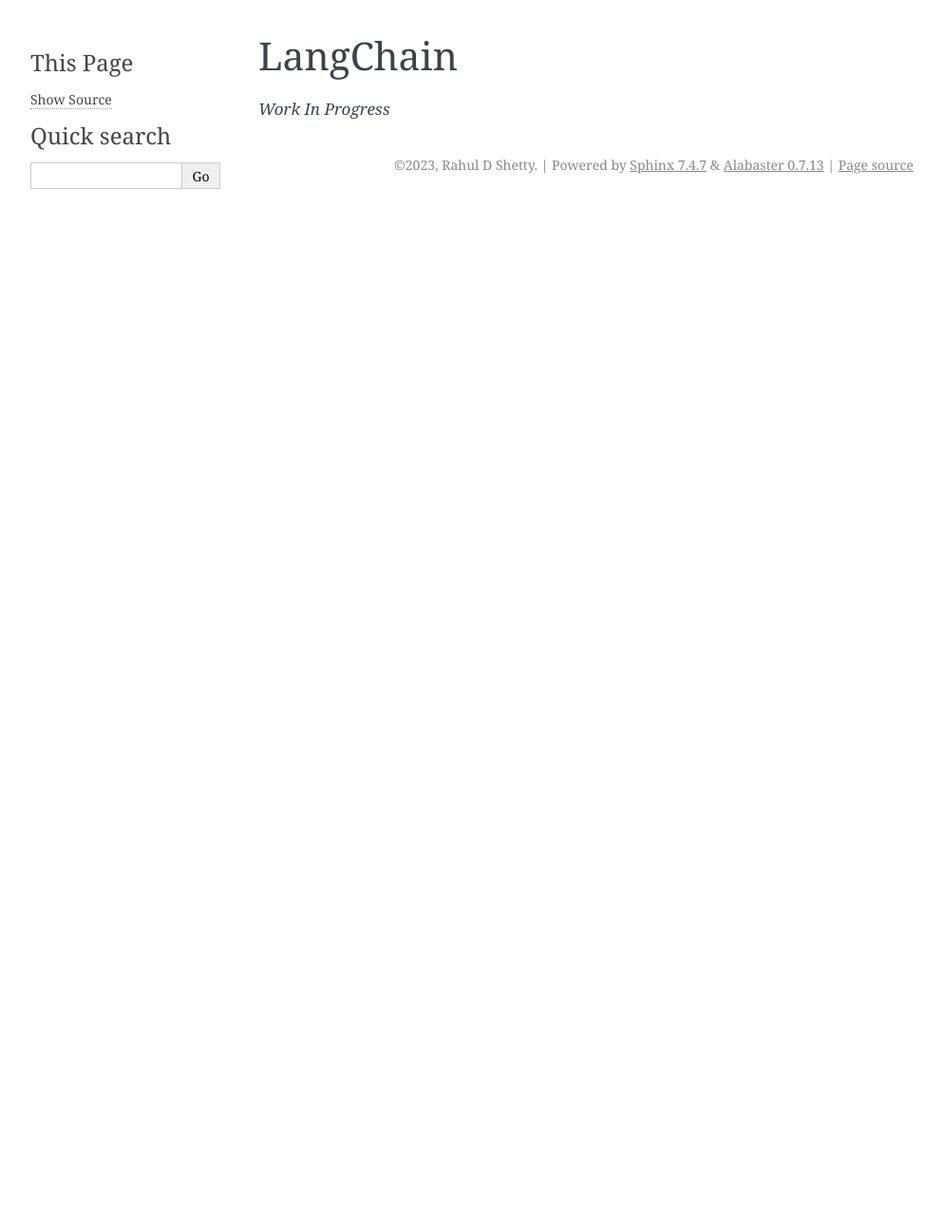
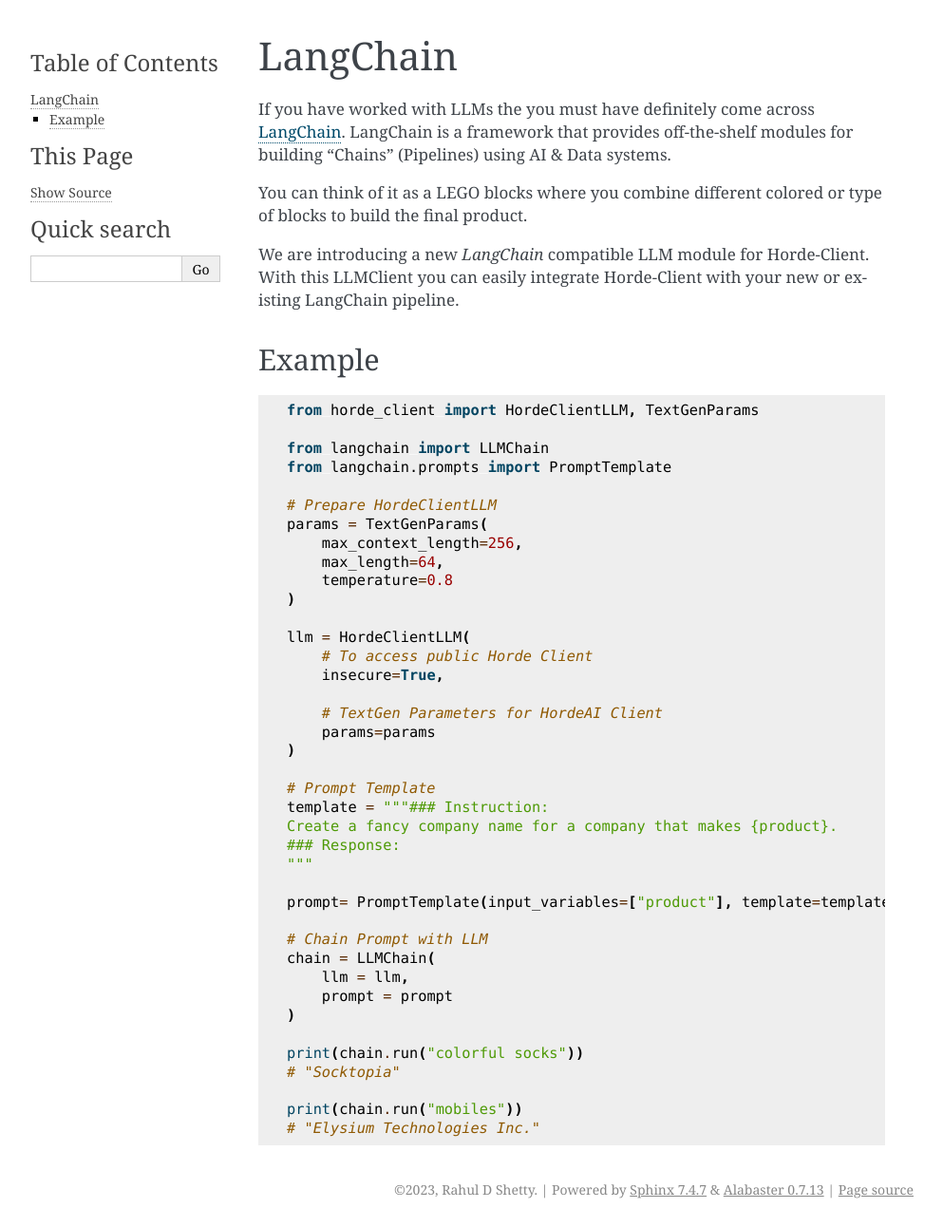
Before and after one commit to rahuldshetty/horde-client, a Sphinx documentation site: the page built from docs/source/02_langchain.md, in a window 1280 px wide and 1292 px high. Shown: the whole window at 95% size, without its empty margins (148-1141 px from the left). Built offline with Sphinx 7.4.7, drawn with Linux system fonts in a browser that asks for light colours.

````diff
--- a/docs/source/02_langchain.md
+++ b/docs/source/02_langchain.md
@@ -1,3 +1,51 @@
 # LangChain
 
-*Work In Progress*
+If you have worked with LLMs the you must have definitely come across [LangChain](https://python.langchain.com/docs/get_started/introduction). LangChain is a framework that provides off-the-shelf modules for building "Chains" (Pipelines) using AI & Data systems.
+
+You can think of it as a LEGO blocks where you combine different colored or type of blocks to build the final product.
+
+We are introducing a new *LangChain* compatible LLM module for Horde-Client. With this LLMClient you can easily integrate Horde-Client with your new or existing LangChain pipeline.
+
+## Example
+
+```python
+from horde_client import HordeClientLLM, TextGenParams
+
+from langchain import LLMChain
+from langchain.prompts import PromptTemplate
+
+# Prepare HordeClientLLM
+params = TextGenParams(
+    max_context_length=256,
+    max_length=64,
+    temperature=0.8
+)
+
+llm = HordeClientLLM(
+    # To access public Horde Client
+    insecure=True,
+
+    # TextGen Parameters for HordeAI Client
+    params=params
+)
+
+# Prompt Template
+template = """### Instruction:
+Create a fancy company name for a company that makes {product}.
+### Response:
+"""
+
+prompt= PromptTemplate(input_variables=["product"], template=template)
+
+# Chain Prompt with LLM
+chain = LLMChain(
+    llm = llm,
+    prompt = prompt
+)
+
+print(chain.run("colorful socks"))
+# "Socktopia"
+
+print(chain.run("mobiles"))
+# "Elysium Technologies Inc."
+```
--- a/horde_client/__init__.py
+++ b/horde_client/__init__.py
@@ -5,3 +5,5 @@ from horde_client.model import (
     ModelType,
     TextGenParams
 )
+
+from horde_client.langchain_llm import HordeClientLLM
--- a/requirements.txt
+++ b/requirements.txt
@@ -1,3 +1,4 @@
 requests==2.27.1
 pydantic==2.3.0
 asyncio-requests==2.7.3
+langchain==0.0.291
--- a/setup.py
+++ b/setup.py
@@ -17,7 +17,8 @@ setup(
     install_requires=[
         'requests==2.27.1',
         'pydantic==2.3.0',
-        'asyncio-requests==2.7.3'
+        'asyncio-requests==2.7.3',
+        'langchain==0.0.291'
     ],
     packages=['horde_client'],
     long_description=long_description,
````
Also changed, not shown: docs/source/03_asyncclient.md (added, +45 -0 lines), docs/source/04_roadmap.md (renamed from docs/source/03_roadmap.md, +2 -1 lines), docs/source/05_changelog.md (added, +24 -0 lines), docs/source/index.md (+2 -2 lines), 4 other files.
